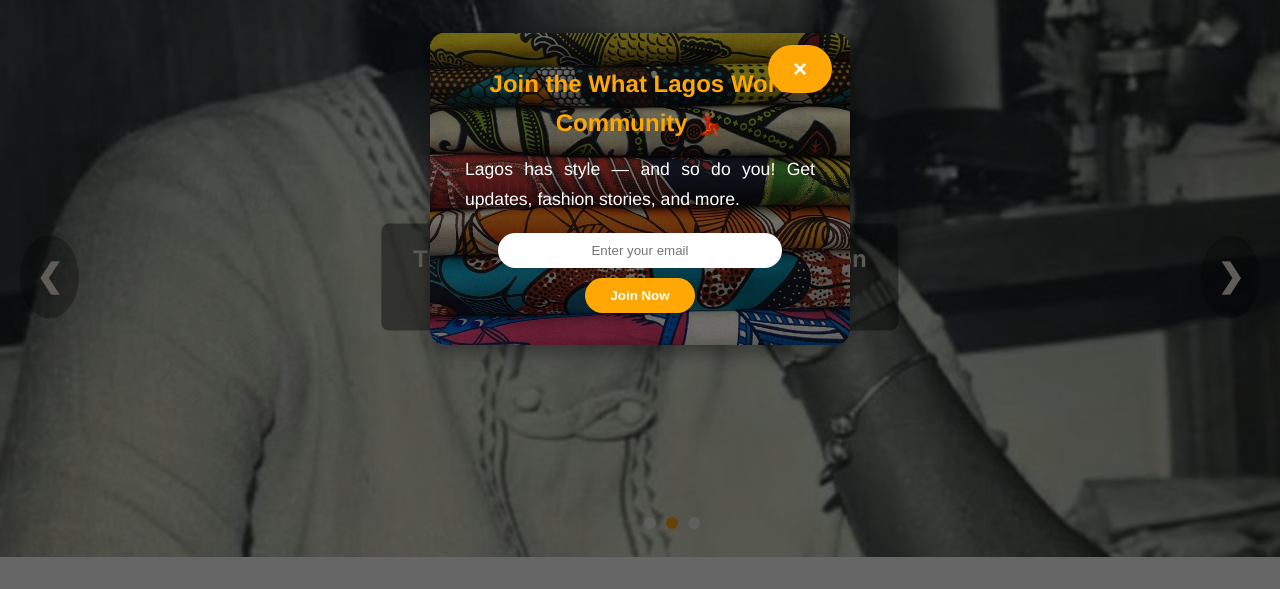
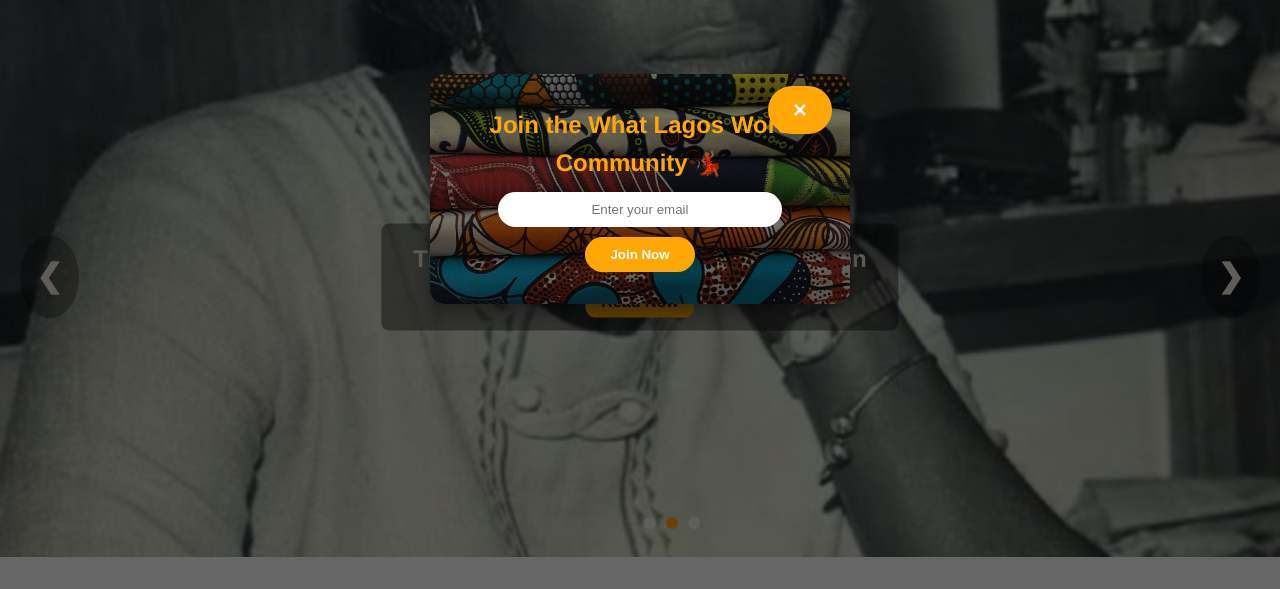
Before and after one commit to kerdaino/WLW, a website: page index.html in a window 1280 px wide. Shown: the part 211-800 px from the top of the page. Drawn offline with Linux system fonts and the light colour scheme.

Commit message:
fix the words

```diff
--- a/index.html
+++ b/index.html
@@ -215,7 +215,6 @@
   <div class="popup-content">
     <button class="close-btn">&times;</button>
     <h2>Join the What Lagos Wore Community 💃🏾</h2>
-    <p>Lagos has style — and so do you! Get updates, fashion stories, and more.</p>
 
     <form id="community-form">
   <input type="email" name="email" placeholder="Enter your email" required>
```
